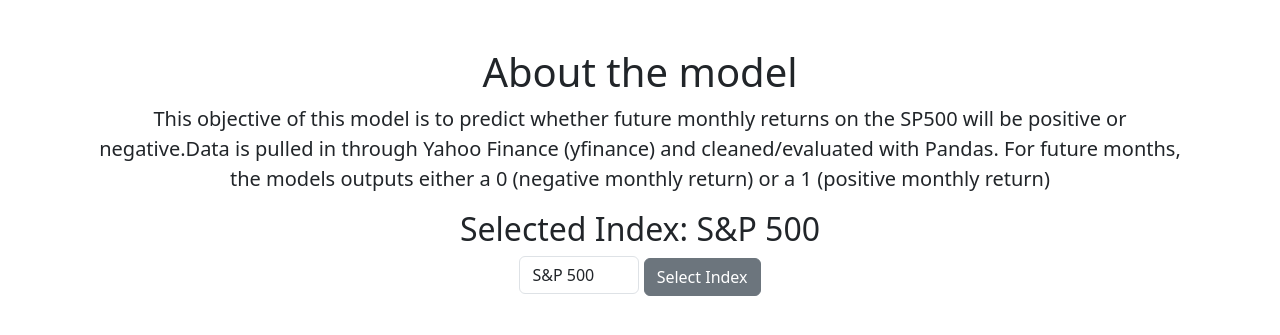
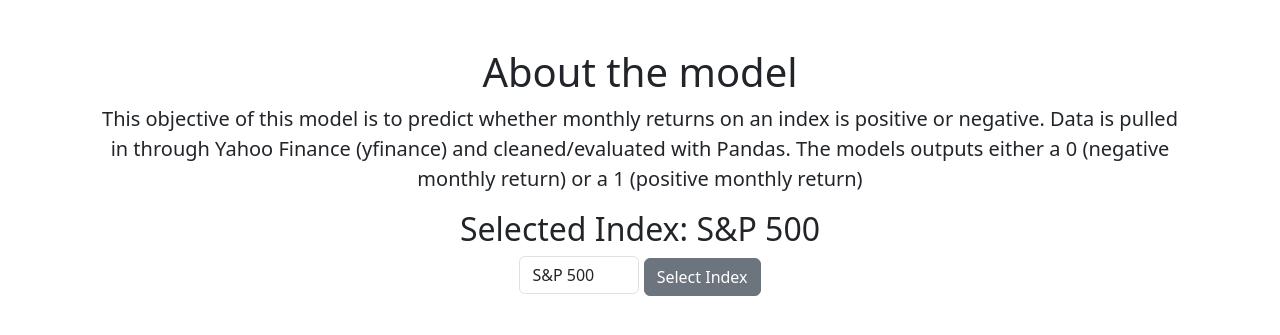
Before and after one commit to chrisda28/SP500monthly_return_direction, a Flask app: page / in a window 1280 px wide. Shown: the part 174-509 px from the top of the page. Run offline with Flask 3, Linux system fonts and the light colour scheme.

Commit message:
adjust commentary of model

```diff
--- a/templates/index.html
+++ b/templates/index.html
@@ -8,9 +8,9 @@
     <div class="container">
 
         <h1 id="about">About the model</h1>
-        <p class="lead">This objective of this model is to predict whether future monthly returns on the SP500 will
-            be positive or negative.Data is pulled in through Yahoo Finance (yfinance) and cleaned/evaluated with
-        Pandas. For future months, the models outputs either a 0 (negative monthly return) or a 1 (positive monthly return)
+        <p class="lead">This objective of this model is to predict whether monthly returns on an index is
+            positive or negative. Data is pulled in through Yahoo Finance (yfinance) and cleaned/evaluated with
+        Pandas. The models outputs either a 0 (negative monthly return) or a 1 (positive monthly return)
         </p>
         <h2>Selected Index: {{ selected_index }}</h2>
         <form id="index-form" method="post" action="{{ request.path }}" class="mb-3">
```
